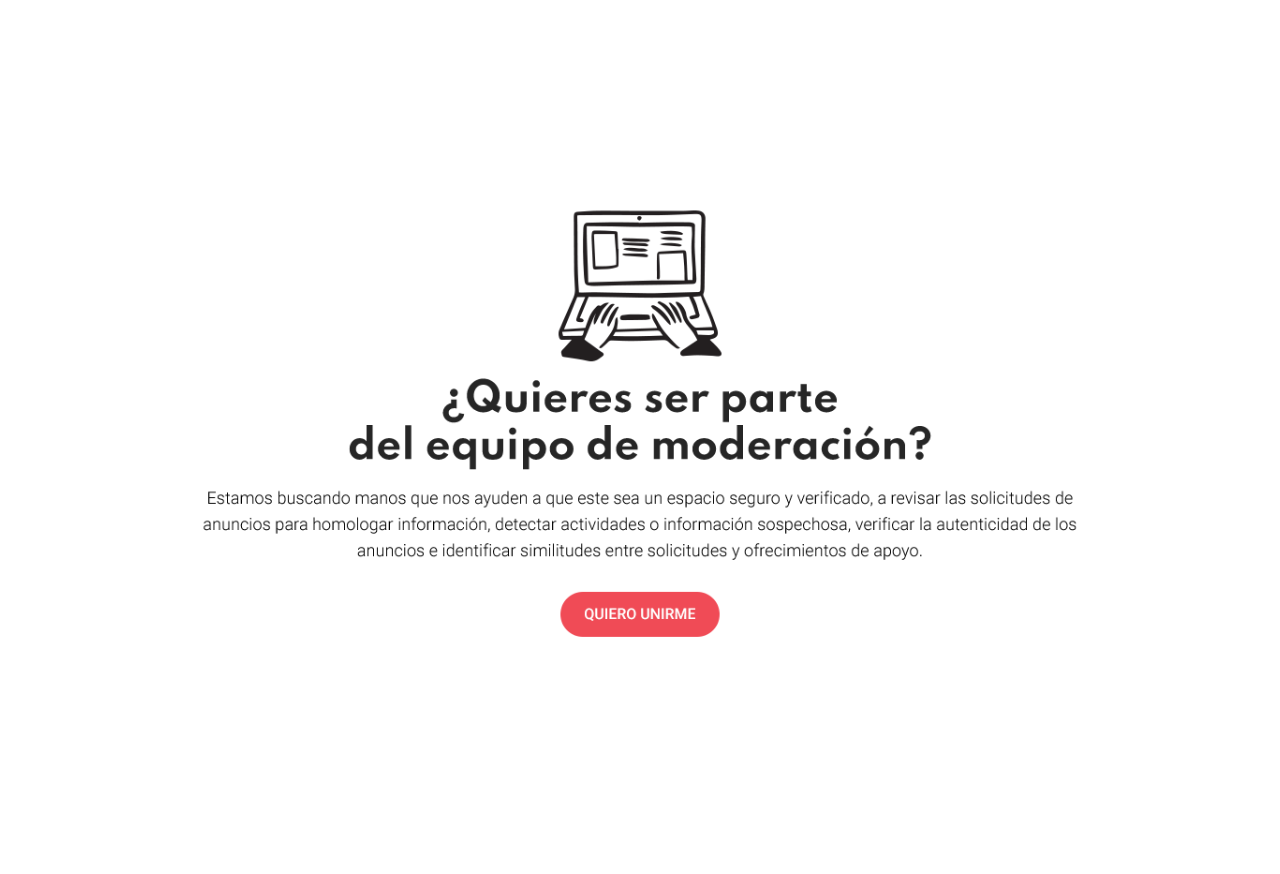
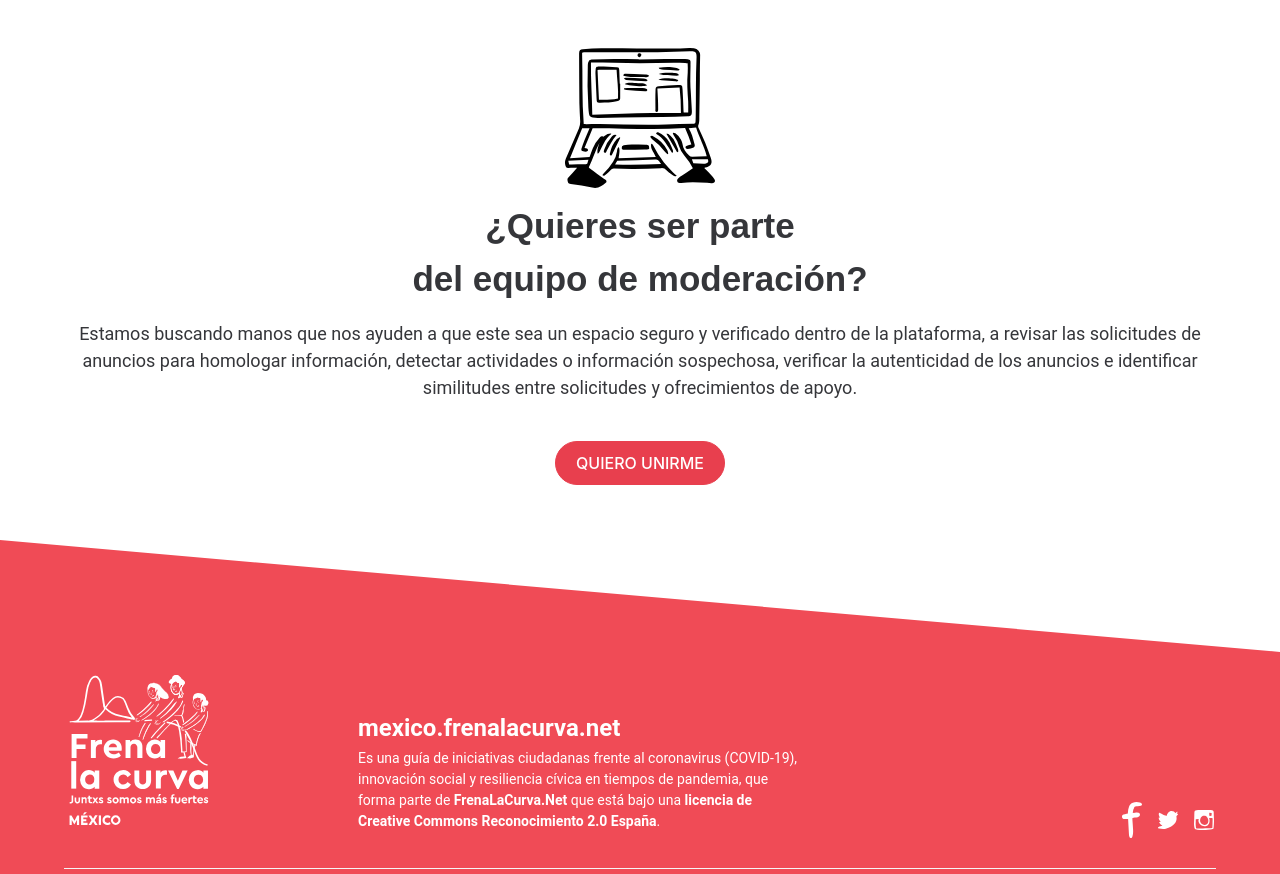
Before and after one commit to CodeandoMexico/frenalacurvamx, a Gatsby site: page /mapa in a window 1280 px wide. Shown: the part 1606-2480 px from the top of the page. Built offline with nearby package versions, Linux system fonts and the light colour scheme; Gatsby itself is replaced by a stand-in of ours.

Commit message:
Cambios margin Footer, Moderacion Section

```diff
--- a/src/components/footer/footer.jsx
+++ b/src/components/footer/footer.jsx
@@ -8,7 +8,7 @@
 const Footer = () => (
     <footer className="footer footer-dark fullBox diagonalBox" style={{backgroundColor:"white", fontFamily:"'Roboto', sans-serif", color:"white"}}>
         <div className="container">
-            <div className="columns">
+            <div className="columns" style={{marginTop:"70px"}}>
                 <div className="column is-one-quarter">
                     <div className="footer-logo">
                         <img style={{height:"150px", width:"150px", marginTop:"60px"}} src={logoImg} alt="logo frena la curva méxico" />
--- /dev/null
+++ b/src/components/moderationSection/moderationSection.jsx
@@ -0,0 +1,13 @@
+import React from "react"
+const laptop = require("../../images/illustrations/Quieres-ser-parte-moderacion.svg")
+const Moderation = () => (
+    <section>
+        <div className="container" style={{fontFamily:"'Spartan', sans-serif", textAlign:"center"}}>
+            <img src={laptop} style={{width:"150px", height:"150px", marginTop:"40px"}}></img>
+            <div style={{fontSize:"35px", fontWeight:"bold"}}>¿Quieres ser parte <div>del equipo de moderación?</div></div>
+            <div style={{fontFamily:"'Roboto', sans-serif", fontSize:"18px", marginTop:"15px", marginBottom:"40px"}}>Estamos buscando manos que nos ayuden a que este sea un espacio seguro y verificado dentro de la plataforma, a revisar las solicitudes de anuncios para homologar información, detectar actividades o información sospechosa, verificar la autenticidad de los anuncios e identificar similitudes entre solicitudes y ofrecimientos de apoyo. </div>
+            <a href="https://bit.ly/FLCMXvoluntario" target="blank"><button className="button cta is-rounded primary-btn raised">QUIERO UNIRME</button></a>
+        </div>
+    </section>
+)
+export default Moderation;
--- a/src/pages/mapa.js
+++ b/src/pages/mapa.js
@@ -1,5 +1,5 @@
 import React from "react"
-
+import ModerationSection from "../components/moderationSection/moderationSection";
 import Layout from "../components/layout"
 import SEO from "../components/seo"
 
@@ -31,15 +31,7 @@
                 </div>
             </div>
         </section>
-        <section className="section mb-20 initiatives hero">
-            <div className="container">
-                <div className="has-text-centered">
-                    <a href="https://bit.ly/FLCMXvoluntario" target="_blank" rel="noopener noreferrer">
-                        <img src={mapa03} alt="mapa temporal 3" />
-                    </a>
-                </div>
-            </div>
-        </section>
+        <ModerationSection/>
     </Layout>
 )
 
```
Also changed, not shown: src/images/illustrations/Quieres-ser-parte-moderacion.svg (added).
